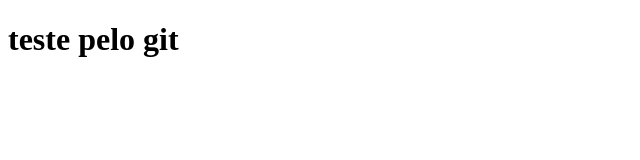
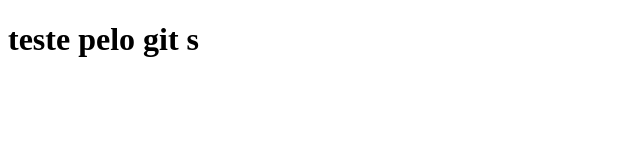
Before and after one commit to leonunessoares/teste_github, a plain HTML site: page site/index.html in a window 1280 px wide. Shown: the full height of the page, 0-640 px from the left. Drawn offline with Linux system fonts and the light colour scheme.

Commit message:
Update index.html

```diff
--- a/site/index.html
+++ b/site/index.html
@@ -7,7 +7,7 @@
 </head>
 <body>
     <h1>
-        teste pelo git
+        teste pelo git s
     </h1>
 </body>
 </html>
```
